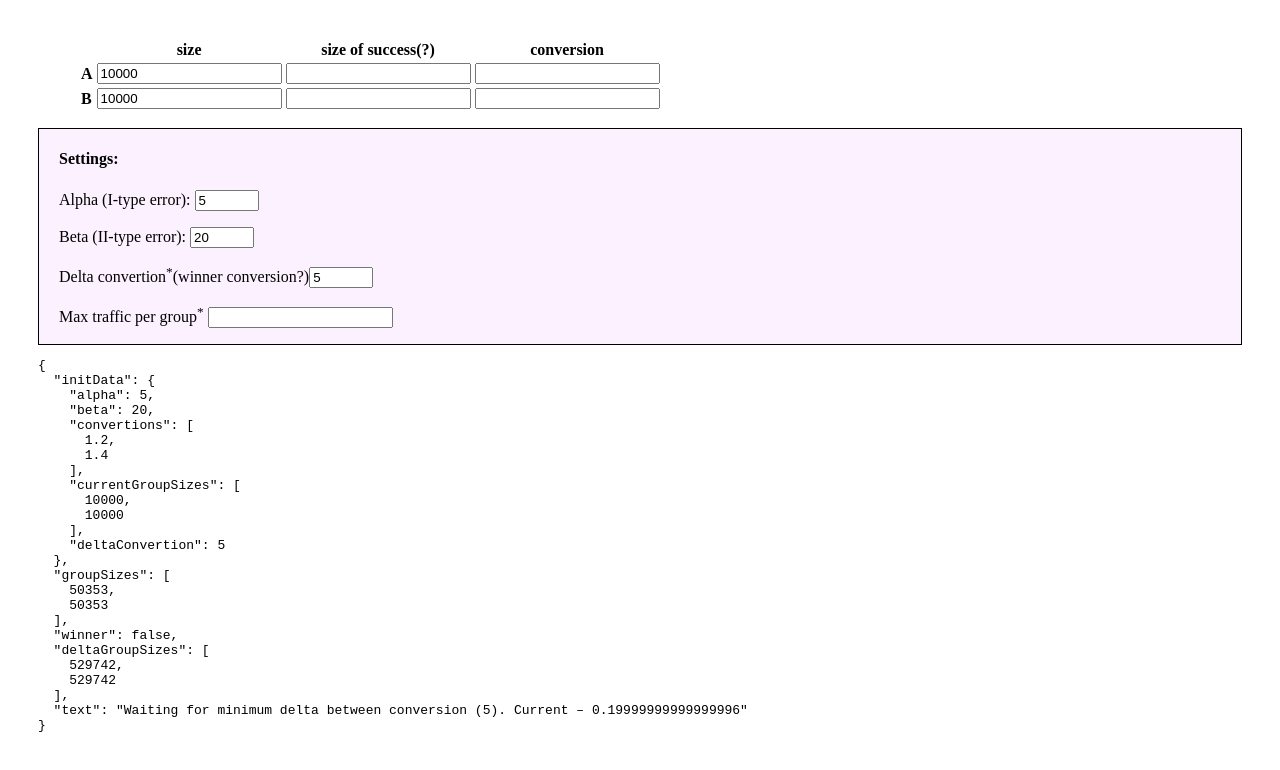
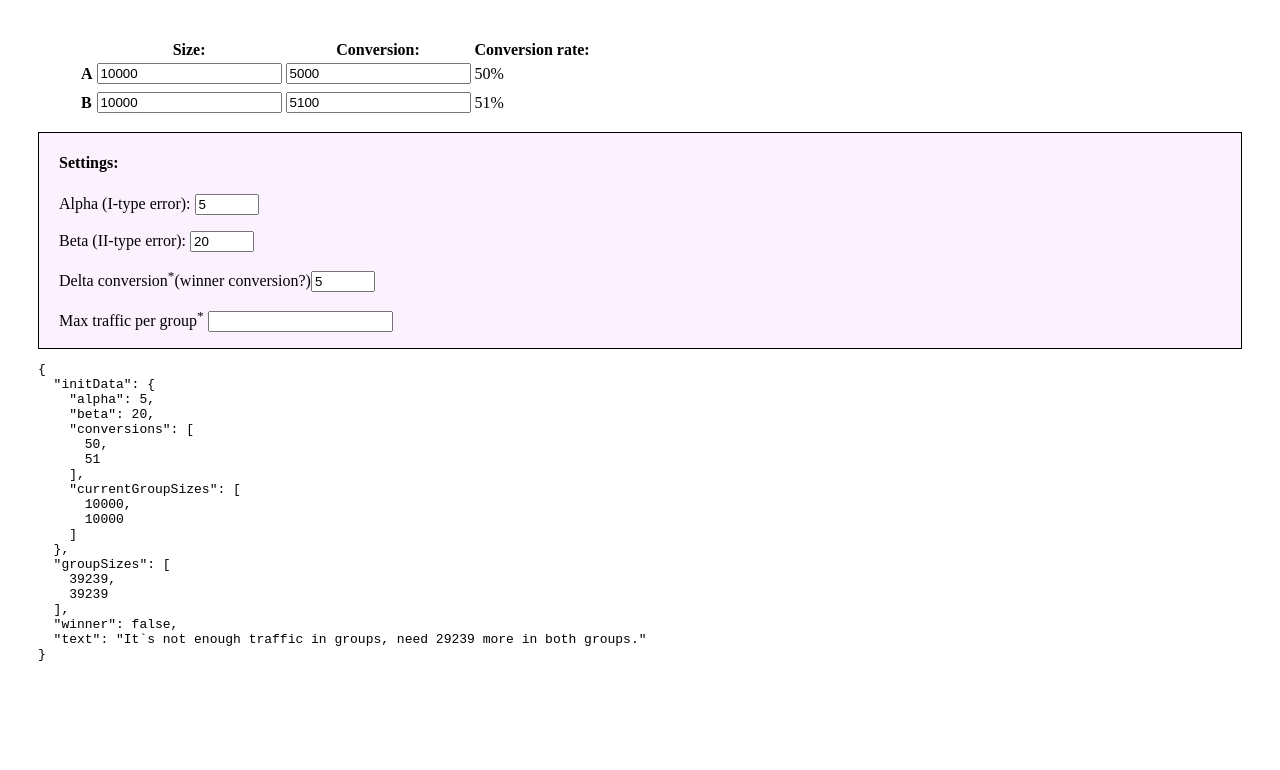
Before and after one commit to fliptheweb/ab-group-size, a website built with webpack: page dist/index.html in a window 1280 px wide. Built offline with nearby package versions, Linux system fonts and the light colour scheme.

Commit message:
feat(): calculate conversion rate from conversion and group size

```diff
--- a/src/browser.js
+++ b/src/browser.js
@@ -5,9 +5,10 @@ let ABGroupSize = require('../src/index');
 let initData = {
   alpha: 5,  // optional
   beta: 20,  // optional
-  convertions: [1.2, 1.4],
+  conversions: [1.2, 1.4],
+  conversionRates: [1.2, 1.4], // refactor
   currentGroupSizes: [], // optional
-  deltaConvertion: 5   // optional
+  deltaСonversion: 5   // optional
   // maxTrafficPerGroup: 10000
 }
 
@@ -18,8 +19,8 @@ const RESULTS = {
   NOT_ENOUGH: (strings) =>
     `It\`s not enough traffic in groups, need ${strings[0]}.`,
   NO_CURRENT_GROUP: 'We can`t detect winner, because it`s relative to the group size.',
-  NOT_MINIMUM_DELTA_CONVERTION: ([deltaConvertion, currentDeltaConversion]) =>
-    `Waiting for minimum delta between conversion (${deltaConvertion}). Current – ${currentDeltaConversion}`
+  NOT_MINIMUM_DELTA_conversion: ([deltaСonversion, currentdeltaСonversion]) =>
+    `Waiting for minimum delta between conversion (${deltaСonversion}). Current – ${currentdeltaСonversion}`
 }
 
 let getTextOfResult = (resultCode, ...params) => {
@@ -32,10 +33,10 @@ let getTextOfResult = (resultCode, ...params) => {
   }
 }
 
-let validateData = ({alpha, beta, convertions, currentGroupSizes, deltaConvertion}) => {
-  if (!convertions || convertions.length !== 2) {
+let validateData = ({alpha, beta, conversions, currentGroupSizes, deltaСonversion}) => {
+  if (!conversions || conversions.length !== 2) {
     try {
-      throw new Error('You must pass 2 convertions value, like [3, 3.2].');
+      throw new Error('You must pass 2 conversions value, like [3, 3.2].');
     } catch (err) {
       return err;
     }
@@ -44,15 +45,15 @@ let validateData = ({alpha, beta, convertions, currentGroupSizes, deltaConvertio
   let validatedData = {
     alpha: parseFloat(alpha),
     beta: parseFloat(beta),
-    convertions: [parseFloat(convertions[0]), parseFloat(convertions[1])]
+    conversions: [parseFloat(conversions[0]), parseFloat(conversions[1])]
   }
 
   if (currentGroupSizes && currentGroupSizes.length === 2) {
     validatedData.currentGroupSizes = [parseFloat(currentGroupSizes[0]), parseFloat(currentGroupSizes[1])];
   }
 
-  if (deltaConvertion) {
-    validatedData.deltaConvertion = parseFloat(deltaConvertion);
+  if (deltaСonversion) {
+    validatedData.deltaСonversion = parseFloat(deltaСonversion);
   }
 
   return validatedData;
@@ -62,20 +63,20 @@ let ABGroupSizeGui = (params) => {
   let data = validateData(params);
   let result = {};
   // определиться как мерить delta, в процентах между конверсиями?
-  let currentDeltaConversion = Math.abs(data.convertions[0] - data.convertions[1]);
+  let currentdeltaСonversion = Math.abs(data.conversions[0] - data.conversions[1]);
 
   // validate data
   result.groupSizes = ABGroupSize(data);
   result.winner = false;
 
-  if (data.deltaConvertion) {
+  if (data.deltaСonversion) {
     result.deltaGroupSizes = ABGroupSize(Object.assign(
       {},
       data,
       {
-        convertions: [
-          data.convertions[0],
-          data.convertions[0] + (data.convertions[0] / 100 * data.deltaConvertion)
+        conversions: [
+          data.conversions[0],
+          data.conversions[0] + (data.conversions[0] / 100 * data.deltaСonversion)
         ]
       }
     ));
@@ -96,10 +97,10 @@ let ABGroupSizeGui = (params) => {
 
     // Определяем победителя
     if (isEnoughData) {
-      if (data.convertions[0] > data.conversions[1]) {
+      if (data.conversions[0] > data.conversions[1]) {
         result.winner = 1;
         result.text = getTextOfResult('WINNER_FIRST');
-      } else if (data.convertions[0] < data.conversions[1]) {
+      } else if (data.conversions[0] < data.conversions[1]) {
         result.winner = 2;
         result.text = getTextOfResult('WINNER_SECOND');
       } else {
@@ -119,12 +120,12 @@ let ABGroupSizeGui = (params) => {
     }
 
     // Если текущая разница конверсий больше, чем нужно, то победитель есть, если нет, то нет
-    if (data.deltaConvertion && data.deltaConvertion > currentDeltaConversion) {
+    if (data.deltaСonversion && data.deltaСonversion > currentdeltaСonversion) {
       result.winner = false;
-      result.text = getTextOfResult('NOT_MINIMUM_DELTA_CONVERTION', data.deltaConvertion, currentDeltaConversion);
+      result.text = getTextOfResult('NOT_MINIMUM_DELTA_conversion', data.deltaСonversion, currentdeltaСonversion);
 
       // if (data.currentGroupSizes[0] >= result.deltaGroupSizes[0] && data.currentGroupSizes[1] >= result.deltaGroupSizes[1]) {
-      //   result.text = 'It`s enough traffic for your delta convertions';
+      //   result.text = 'It`s enough traffic for your delta conversions';
       //   result.type = 'ENOUGH_TRAFFIC_DELTA';
       // }
     }
@@ -143,14 +144,25 @@ let ABGroupSizeGui = (params) => {
 
 let aGroupSize = document.getElementById('a-group-size');
 let bGroupSize = document.getElementById('b-group-size');
+let aConversion = document.getElementById('a-conversion');
+let bConversion = document.getElementById('b-conversion');
+let aConversionRate = document.getElementById('a-conversion-rate');
+let bConversionRate = document.getElementById('b-conversion-rate');
 
 // Settings
 let alpha = document.getElementById('alpha');
 let beta = document.getElementById('beta');
-let deltaConvertion = document.getElementById('delta-conversion');
+let deltaСonversion = document.getElementById('delta-conversion');
 let maxTraffic = document.getElementById('max-traffic');
 
 let renderCalculator = (event) => {
+  let conversions = [
+    calculateConversionRate(aGroupSize.value, aConversion.value),
+    calculateConversionRate(bGroupSize.value, bConversion.value)
+  ];
+  aConversionRate.innerHTML = conversions[0];
+  bConversionRate.innerHTML = conversions[1];
+
   let data = Object.assign(
     {},
     initData,
@@ -161,17 +173,20 @@ let renderCalculator = (event) => {
         aGroupSize.value,
         bGroupSize.value
       ],
-      convertions: [
-        1.2, 1.4
-      ],
+      conversions: conversions,
       maxTrafficPerGroup: maxTraffic.value,
-      deltaConvertion: deltaConvertion.value
+      deltaСonversion: deltaСonversion.value
     }
   )
+
   document.getElementById('result').innerHTML = JSON.stringify(ABGroupSizeGui(data), null, 2);
 }
 
-[alpha, beta, deltaConvertion, maxTraffic].forEach((control) => {
+let calculateConversionRate = (size, conversion) => {
+  return parseInt(conversion) / (parseInt(size) / 100) + '%';
+}
+
+[alpha, beta, deltaСonversion, maxTraffic, aGroupSize, bGroupSize, aConversion, bConversion].forEach((control) => {
   ['change', 'click', 'keyup'].forEach((eventName) => {
     control.addEventListener(eventName, renderCalculator);
   })
--- a/src/cli.js
+++ b/src/cli.js
@@ -6,22 +6,22 @@ let ABGroupSize = require('../');
 
 program
   .version(packageJson.version)
-  .usage('[options] <convertions>')
+  .usage('[options] <conversions>')
   .description(packageJson.description)
   .option('-a, --alpha <percent>', 'Type I error, false positive. Default 5.', parseFloat)
   .option('-b, --beta <percent>', 'Type II error, false negative. Default 20.', parseFloat)
   .option('-r, --ratio <ratio>', 'Ratio of groups. Default 1(equal groups).', parseFloat)
-  .action(function (convertions) {
+  .action(function (conversions) {
     try {
-      convertions = convertions.split(',');
-      if (convertions.length !== 2) {
-        throw new Error('You must pass 2 convertions value, like "3, 3.2"');
+      conversions = conversions.split(',');
+      if (conversions.length !== 2) {
+        throw new Error('You must pass 2 conversions value, like "3, 3.2"');
       }
       console.log('Group sizes for A/B test – ', ABGroupSize({
         alpha: program.alpha,
         beta: program.beta,
         ratio: program.ratio,
-        convertions: program.args[0].split(',')
+        conversions: program.args[0].split(',')
       }))
     } catch (error) {
       console.error(error.message)
--- a/src/index.js
+++ b/src/index.js
@@ -8,7 +8,7 @@ const DEFAULT_RATIO = 1;
 let ABGroupSize = {
   /*
     Calculation formula from http://clincalc.com/Stats/SampleSize.aspx
-    convertion1 (p1), convertion2 (p2) = proportion (incidence) of groups #1 and #2
+    conversion1 (p1), conversion2 (p2) = proportion (incidence) of groups #1 and #2
     delta, Δ = |p2-p1| = absolute difference between two proportions
     α = probability of type I error (usually 0.05)
     β = probability of type II error (usually 0.2)
@@ -18,16 +18,16 @@ let ABGroupSize = {
     n2 = sample size for group #2
   */
   getGroupSize: (data) => {
-    let {alpha, beta, convertions, ratio} = ABGroupSize._validateData(data);
+    let {alpha, beta, conversions, ratio} = ABGroupSize._validateData(data);
 
     alpha = alpha / 100;
     beta = beta / 100;
-    convertions = [convertions[0] / 100, convertions[1] / 100];
+    conversions = [conversions[0] / 100, conversions[1] / 100];
 
-    let delta = Math.abs(convertions[0] - convertions[1]);
-    let q1 = 1 - convertions[0];
-    let q2 = 1 - convertions[1];
-    let pResult = (convertions[0] + ratio * convertions[1]) / (1 + ratio);
+    let delta = Math.abs(conversions[0] - conversions[1]);
+    let q1 = 1 - conversions[0];
+    let q2 = 1 - conversions[1];
+    let pResult = (conversions[0] + ratio * conversions[1]) / (1 + ratio);
     let qResult = 1 - pResult;
     let zValue1 = ABGroupSize._computeCriticalNormalZValue(1 - alpha / 2);
     let zValue2 = ABGroupSize._computeCriticalNormalZValue(1 - beta);
@@ -36,7 +36,7 @@ let ABGroupSize = {
       (zValue1 * Math.sqrt(
         pResult * qResult * (1 + 1 / ratio)
       ) + zValue2 * Math.sqrt(
-        convertions[0] * q1 + ((convertions[1] * q2) / ratio))
+        conversions[0] * q1 + ((conversions[1] * q2) / ratio))
       )
     , 2) / Math.pow(delta, 2);
     let groupSize2 = ratio * groupSize1;
@@ -47,10 +47,10 @@ let ABGroupSize = {
     ];
   },
 
-  _validateData: ({alpha = DEFAULT_ALPHA, beta = DEFAULT_BETA, convertions, ratio = DEFAULT_RATIO}) => {
+  _validateData: ({alpha = DEFAULT_ALPHA, beta = DEFAULT_BETA, conversions, ratio = DEFAULT_RATIO}) => {
     alpha = parseFloat(alpha)
     beta = parseFloat(beta)
-    convertions = [parseFloat(convertions[0]), parseFloat(convertions[1])]
+    conversions = [parseFloat(conversions[0]), parseFloat(conversions[1])]
     ratio = parseFloat(ratio)
 
     if (alpha < 0 || alpha > 100) {
@@ -61,16 +61,16 @@ let ABGroupSize = {
       console.warn(`Beta must be from 0 to 100 percent. Beta set to default ${DEFAULT_BETA}.`);
       beta = DEFAULT_BETA;
     }
-    if (!convertions || convertions.length !== 2) {
+    if (!conversions || conversions.length !== 2) {
       try {
-        throw new Error('You must pass 2 convertions value, like [3, 3.2].');
+        throw new Error('You must pass 2 conversions value, like [3, 3.2].');
       } catch (err) {
         return err;
       }
     }
 
     return {
-      convertions,
+      conversions,
       ratio,
       alpha,
       beta
--- a/test/ab_group_size.js
+++ b/test/ab_group_size.js
@@ -6,13 +6,13 @@ const INIT_DATA_SAMPLES = [
     data: {
       alpha: 10,
       beta: 10,
-      convertions: [3, 3.2]
+      conversions: [3, 3.2]
     },
     result: [128623, 128623]
   },
   {
     data: {
-      convertions: [10, 15],
+      conversions: [10, 15],
       ratio: 2
     },
     result: [525, 1050]
```
Also changed, not shown: README.md, dist/ab_calculator.js, dist/index.html.
